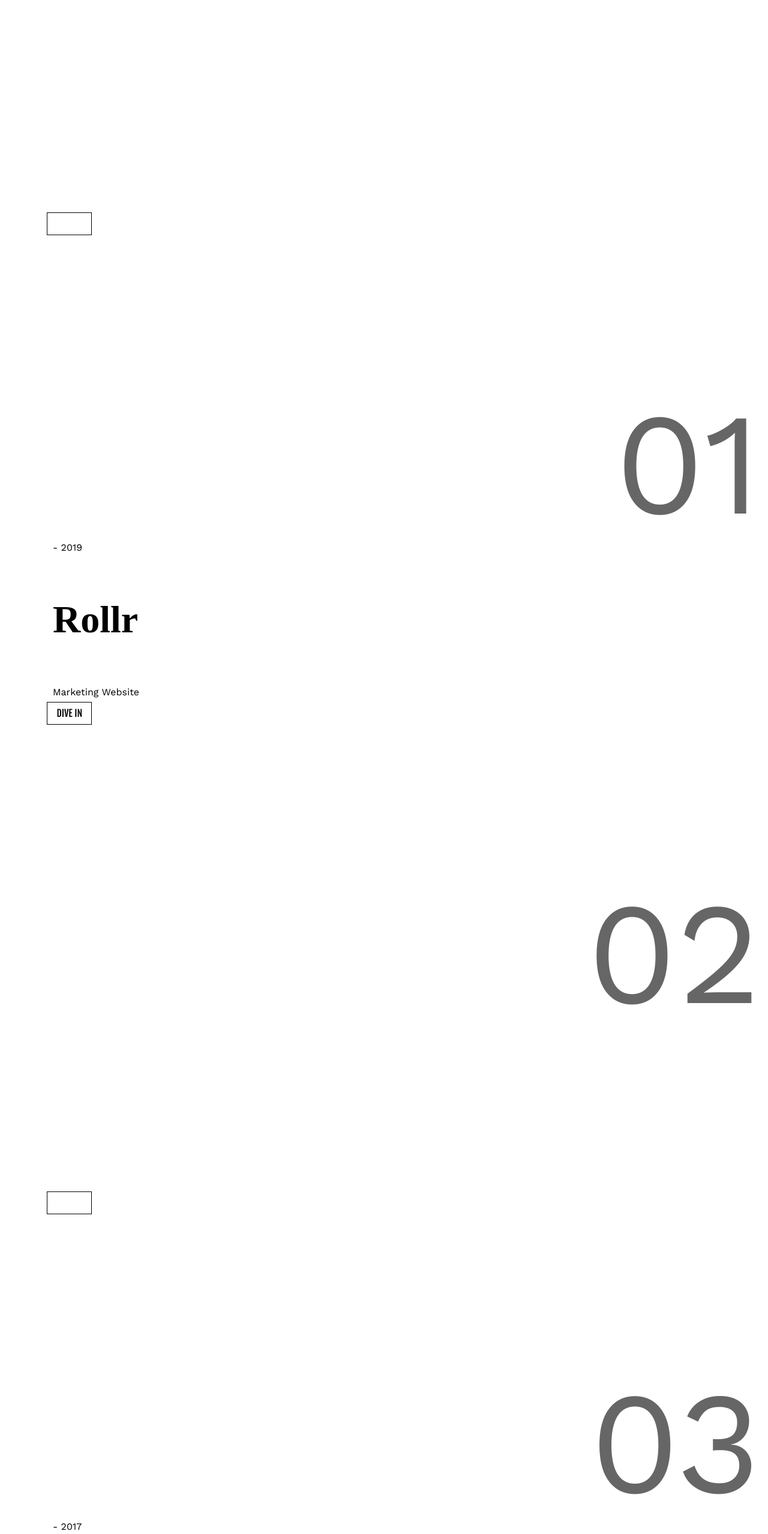
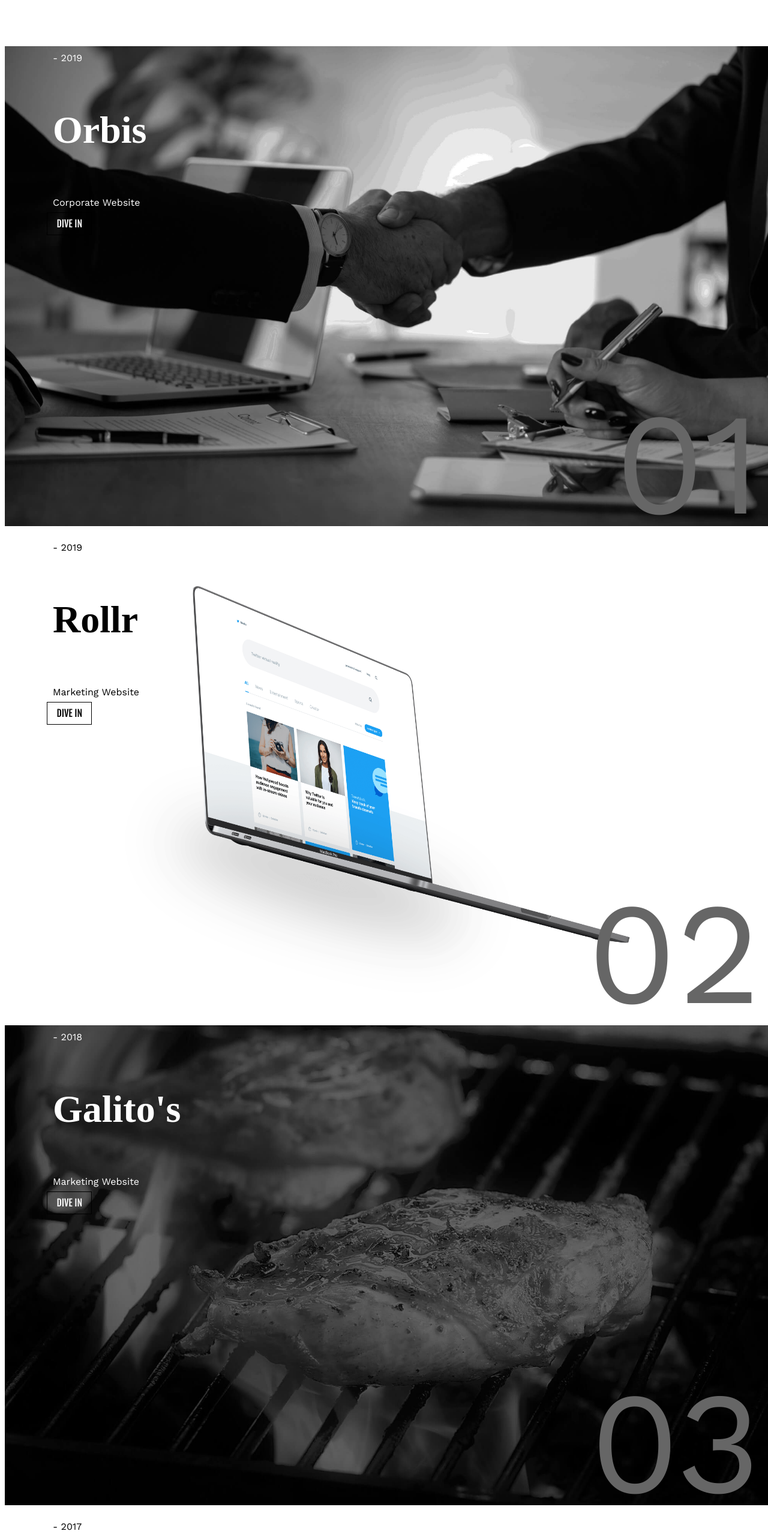
Before and after one commit to enriquenv/Digital-designer-LP, a plain HTML site: page index.html in a window 1280 px wide. Shown: the part 1316-3873 px from the top of the page at 60% size. Drawn offline with nearby package versions, Linux system fonts and the light colour scheme.

Commit message:
bilder problem 2

```diff
--- a/css/styles.css
+++ b/css/styles.css
@@ -27,7 +27,7 @@ body main section > * {
 }
 
 body main section:nth-of-type(1) {
-    background-image: url(img/portfolio2.jpg);
+    background-image: url(../img/portfolio2.jpg);
     background-repeat: no-repeat;
     background-position: center;
     background-size: cover;
@@ -38,7 +38,7 @@ body main section:nth-of-type(1) {
 }
 
 body main section:nth-of-type(2) {
-    background-image: url(img/portfolio3.png);
+    background-image: url(../img/portfolio3.png);
     background-repeat: no-repeat;
     background-position: center;
     background-size: cover;
@@ -48,7 +48,7 @@ body main section:nth-of-type(2) {
 
 body main section:nth-of-type(3) {
     /* background-color: black; */
-    background-image: url(img/portfolio4.jpg);
+    background-image: url(../img/portfolio4.jpg);
     background-repeat: no-repeat;
     background-position: center;
     background-size: cover;
@@ -59,7 +59,7 @@ body main section:nth-of-type(3) {
 
 body main section:nth-of-type(4) {
     /* background-color: black; */
-    background-image: url(img/portfolio5.png);
+    background-image: url(../img/portfolio5.png);
     background-repeat: no-repeat;
     background-position: center;
     background-size: cover;
```
